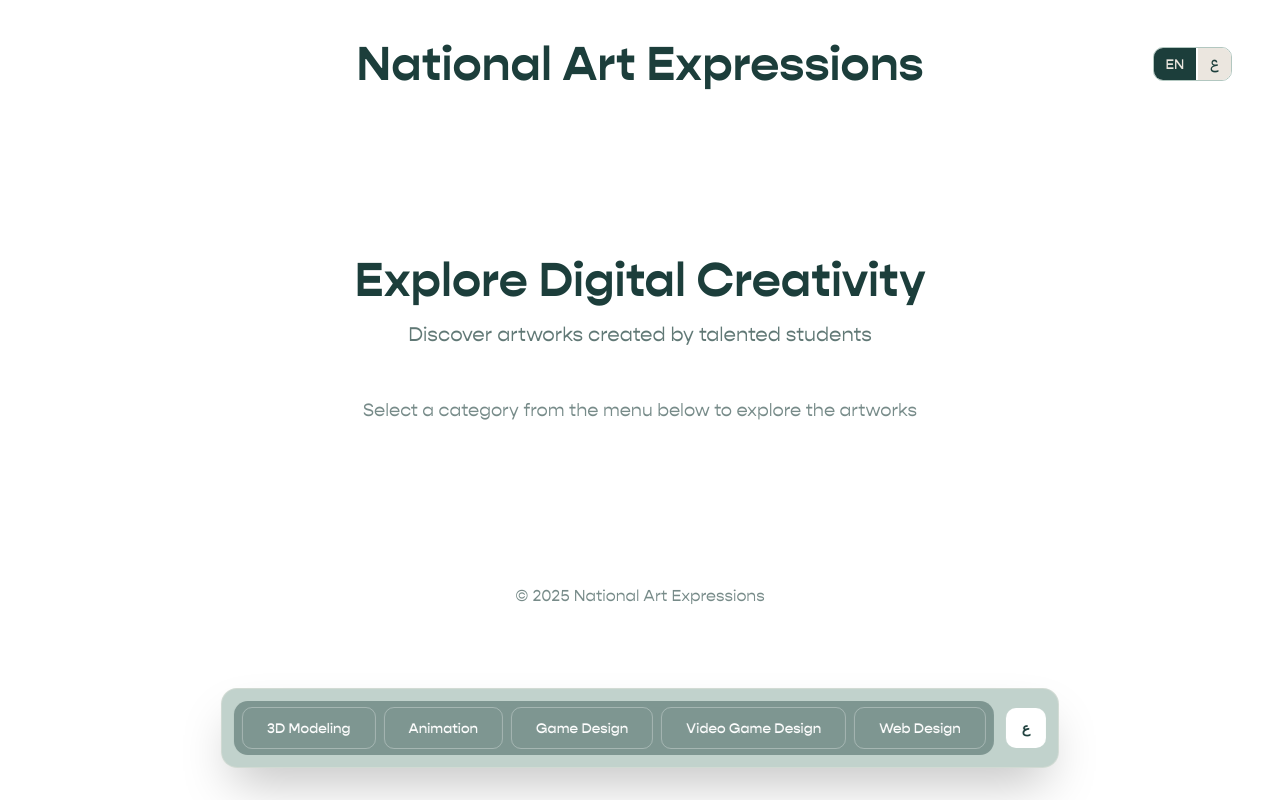
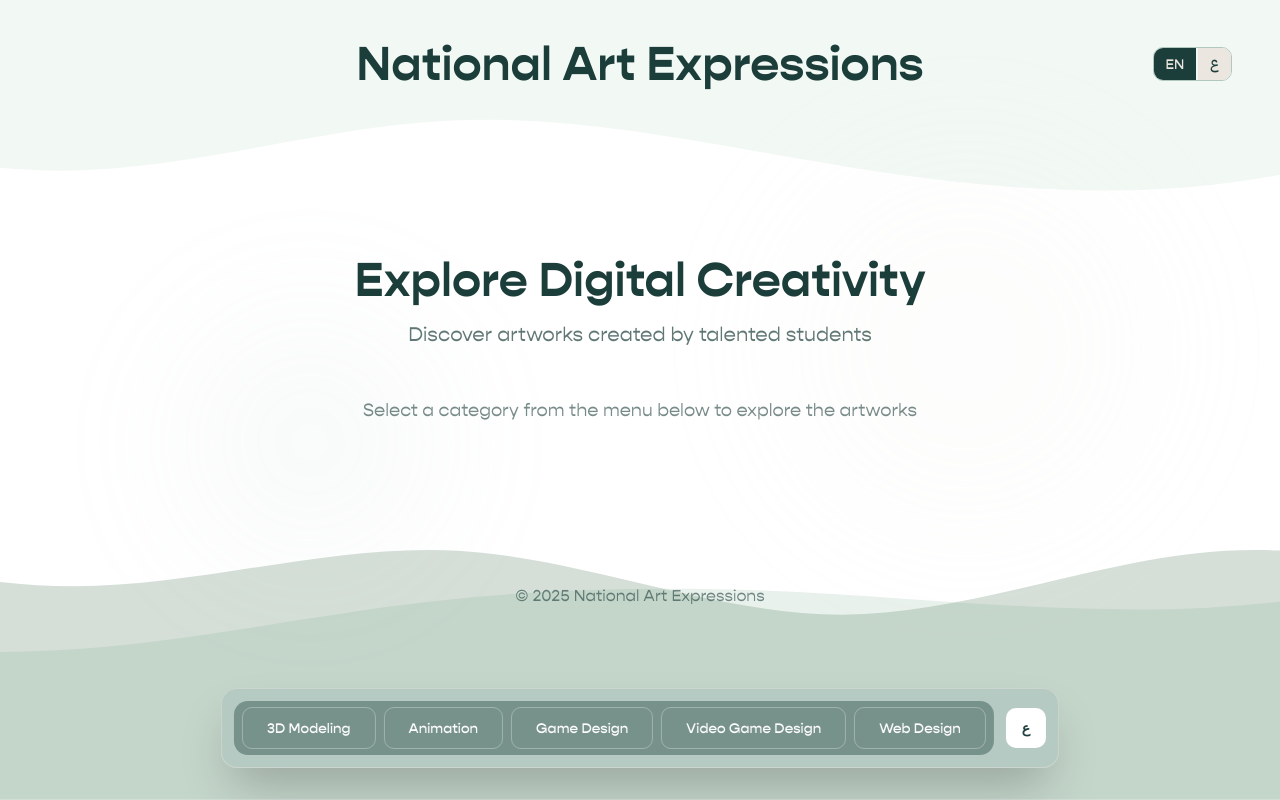
Before and after one commit to Hashinclu-de/national-art-expressions, a Next.js app: page /en in a window 1280 px wide. Built offline with nearby package versions, Linux system fonts and the light colour scheme.

Commit message:
Updates: waves added

```diff
--- a/app/[locale]/[category]/page.tsx
+++ b/app/[locale]/[category]/page.tsx
@@ -2,6 +2,7 @@ import { getTranslations } from "next-intl/server";
 import { notFound } from "next/navigation";
 import ArtworkCard from "../components/ArtworkCard";
 import LanguageSwitcher from "../components/LanguageSwitcher";
+import WaveBackground from "../components/WaveBackground";
 import { loadArtworks } from "@/lib/artworks";
 
 // Map URL slugs to category names and translation keys
@@ -44,9 +45,10 @@ export default async function CategoryPage({
   }
 
   return (
-    <div className="min-h-screen bg-white pb-32">
+    <div className="min-h-screen pb-32 relative">
+      <WaveBackground />
       {/* Header */}
-      <header className="w-full">
+      <header className="w-full relative z-10">
         <div className="max-w-screen-2xl mx-auto px-4 sm:px-8 lg:px-12 py-6 sm:py-8 lg:py-10 flex items-center justify-between">
           <div className="flex-1"></div>
           <div className="text-center">
@@ -64,7 +66,7 @@ export default async function CategoryPage({
       </header>
 
       {/* Artworks Grid */}
-      <section className="w-full">
+      <section className="w-full relative z-10">
         <div className="max-w-screen-2xl mx-auto px-4 sm:px-8 lg:px-12 py-8 sm:py-12 lg:py-16">
           <div className="grid grid-cols-1 md:grid-cols-2 lg:grid-cols-3 gap-4 sm:gap-6">
             {categoryData.artworks.map((artwork) => (
@@ -78,12 +80,6 @@ export default async function CategoryPage({
         </div>
       </section>
 
-      {/* Footer */}
-      <footer className="w-full text-center py-8">
-        <p className="text-xs sm:text-sm md:text-base text-primary-dark/60">
-          © 2025 {t("title")}
-        </p>
-      </footer>
     </div>
   );
 }
--- /dev/null
+++ b/app/[locale]/components/WaveBackground.tsx
@@ -0,0 +1,120 @@
+"use client";
+
+import { motion } from "framer-motion";
+
+export default function WaveBackground() {
+  return (
+    <div className="fixed inset-0 overflow-hidden pointer-events-none" style={{ zIndex: 0 }}>
+      {/* Wave 1 - Bottom */}
+      <motion.div
+        className="absolute bottom-0 w-[150%] -left-[25%] opacity-20"
+        style={{ transform: 'scaleY(0.5)', transformOrigin: 'bottom' }}
+        animate={{
+          x: [0, 20, 0],
+        }}
+        transition={{
+          duration: 20,
+          repeat: Infinity,
+          ease: "easeInOut",
+        }}
+      >
+        <svg
+          viewBox="0 0 1440 320"
+          className="w-full h-auto"
+          preserveAspectRatio="none"
+          style={{ display: 'block' }}
+        >
+          <path
+            fill="#2D5F3F"
+            d="M0,96L48,112C96,128,192,160,288,160C384,160,480,128,576,133.3C672,139,768,181,864,181.3C960,181,1056,139,1152,133.3C1248,128,1344,160,1392,176L1440,192L1440,320L1392,320C1344,320,1248,320,1152,320C1056,320,960,320,864,320C768,320,672,320,576,320C480,320,384,320,288,320C192,320,96,320,48,320L0,320Z"
+          ></path>
+        </svg>
+      </motion.div>
+
+      {/* Wave 2 - Bottom Layer 2 */}
+      <motion.div
+        className="absolute bottom-0 w-[150%] -left-[25%] opacity-15"
+        style={{ transform: 'scaleY(0.45)', transformOrigin: 'bottom' }}
+        animate={{
+          x: [0, -25, 0],
+        }}
+        transition={{
+          duration: 25,
+          repeat: Infinity,
+          ease: "easeInOut",
+        }}
+      >
+        <svg
+          viewBox="0 0 1440 320"
+          className="w-full h-auto"
+          preserveAspectRatio="none"
+          style={{ display: 'block' }}
+        >
+          <path
+            fill="#6B9F7F"
+            d="M0,192L48,197.3C96,203,192,213,288,208C384,203,480,181,576,170.7C672,160,768,160,864,165.3C960,171,1056,181,1152,176C1248,171,1344,149,1392,138.7L1440,128L1440,320L1392,320C1344,320,1248,320,1152,320C1056,320,960,320,864,320C768,320,672,320,576,320C480,320,384,320,288,320C192,320,96,320,48,320L0,320Z"
+          ></path>
+        </svg>
+      </motion.div>
+
+      {/* Wave 3 - Top */}
+      <motion.div
+        className="absolute top-0 w-[150%] -left-[25%] opacity-15"
+        animate={{
+          x: [0, -20, 0],
+        }}
+        transition={{
+          duration: 30,
+          repeat: Infinity,
+          ease: "easeInOut",
+        }}
+      >
+        <svg
+          viewBox="0 0 1440 320"
+          className="w-full h-auto"
+          preserveAspectRatio="none"
+          style={{ display: 'block' }}
+        >
+          <path
+            fill="#A8D5BA"
+            d="M0,64L48,80C96,96,192,128,288,128C384,128,480,96,576,90.7C672,85,768,107,864,122.7C960,139,1056,149,1152,138.7C1248,128,1344,96,1392,80L1440,64L1440,0L1392,0C1344,0,1248,0,1152,0C1056,0,960,0,864,0C768,0,672,0,576,0C480,0,384,0,288,0C192,0,96,0,48,0L0,0Z"
+          ></path>
+        </svg>
+      </motion.div>
+
+      {/* Large Floating Circle - Right */}
+      <motion.div
+        className="absolute top-[20%] right-[10%] w-96 h-96 opacity-8"
+        animate={{
+          scale: [1, 1.2, 1],
+          x: [0, 40, 0],
+          y: [0, -30, 0],
+        }}
+        transition={{
+          duration: 35,
+          repeat: Infinity,
+          ease: "easeInOut",
+        }}
+      >
+        <div className="w-full h-full rounded-full bg-primary-light blur-3xl"></div>
+      </motion.div>
+
+      {/* Small Floating Circle - Left */}
+      <motion.div
+        className="absolute bottom-[30%] left-[15%] w-64 h-64 opacity-8"
+        animate={{
+          scale: [1, 1.3, 1],
+          x: [0, -40, 0],
+          y: [0, 40, 0],
+        }}
+        transition={{
+          duration: 28,
+          repeat: Infinity,
+          ease: "easeInOut",
+        }}
+      >
+        <div className="w-full h-full rounded-full bg-primary-mid blur-3xl"></div>
+      </motion.div>
+    </div>
+  );
+}
--- a/app/[locale]/layout.tsx
+++ b/app/[locale]/layout.tsx
@@ -84,7 +84,7 @@ export default async function RootLayout({
   return (
     <html lang={locale} dir={dir}>
       <body
-        className={`${gopher.variable} ${graphikArabic.variable} antialiased`}
+        className={`${gopher.variable} ${graphikArabic.variable} antialiased bg-white`}
       >
         <NextIntlClientProvider messages={messages}>
           {children}
--- a/app/[locale]/page.tsx
+++ b/app/[locale]/page.tsx
@@ -1,14 +1,16 @@
 import { getTranslations } from "next-intl/server";
 import LanguageSwitcher from "./components/LanguageSwitcher";
 import NavDock from "./components/NavDock";
+import WaveBackground from "./components/WaveBackground";
 
 export default async function Home() {
   const t = await getTranslations("common");
 
   return (
-    <div className="min-h-screen bg-white pb-32">
+    <div className="min-h-screen pb-32 relative">
+      <WaveBackground />
       {/* Header */}
-      <header className="w-full">
+      <header className="w-full relative z-10">
         <div className="max-w-screen-2xl mx-auto px-4 sm:px-8 lg:px-12 py-6 sm:py-8 lg:py-10 flex items-center">
           <div className="flex-1"></div>
           <h1 className="text-3xl sm:text-4xl lg:text-5xl font-bold text-primary-dark text-center">
@@ -21,7 +23,7 @@ export default async function Home() {
       </header>
 
       {/* Welcome Section */}
-      <section className="w-full">
+      <section className="w-full relative z-10">
         <div className="max-w-screen-2xl mx-auto px-4 sm:px-8 lg:px-12 py-16 sm:py-24 lg:py-32 text-center">
           <h2 className="text-3xl sm:text-4xl lg:text-5xl font-bold text-primary-dark mb-4">
             {t("welcome")}
@@ -36,7 +38,7 @@ export default async function Home() {
       </section>
 
       {/* Footer */}
-      <footer className="w-full text-center py-8">
+      <footer className="w-full text-center py-8 relative z-10">
         <p className="text-xs sm:text-sm md:text-base text-primary-dark/60">
           © 2025 {t("title")}
         </p>
```
